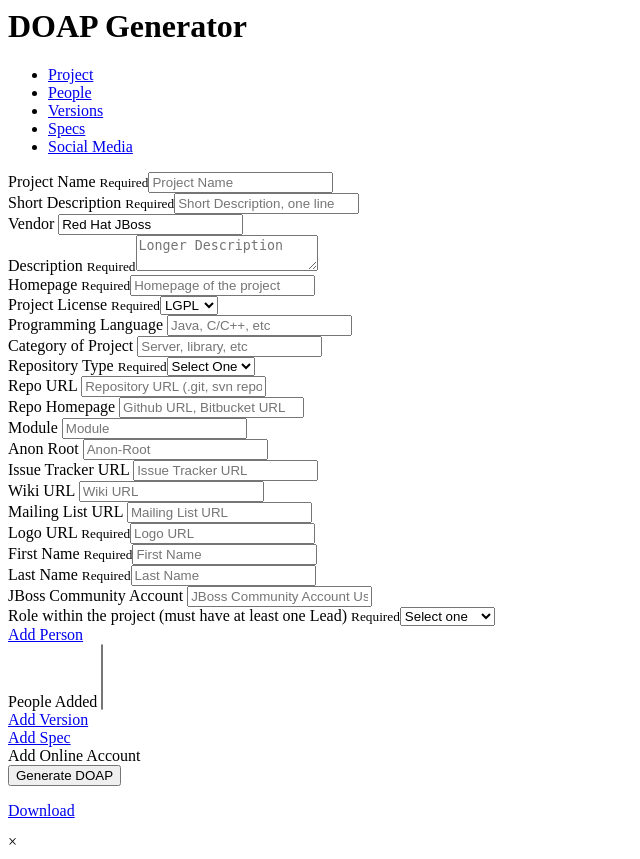
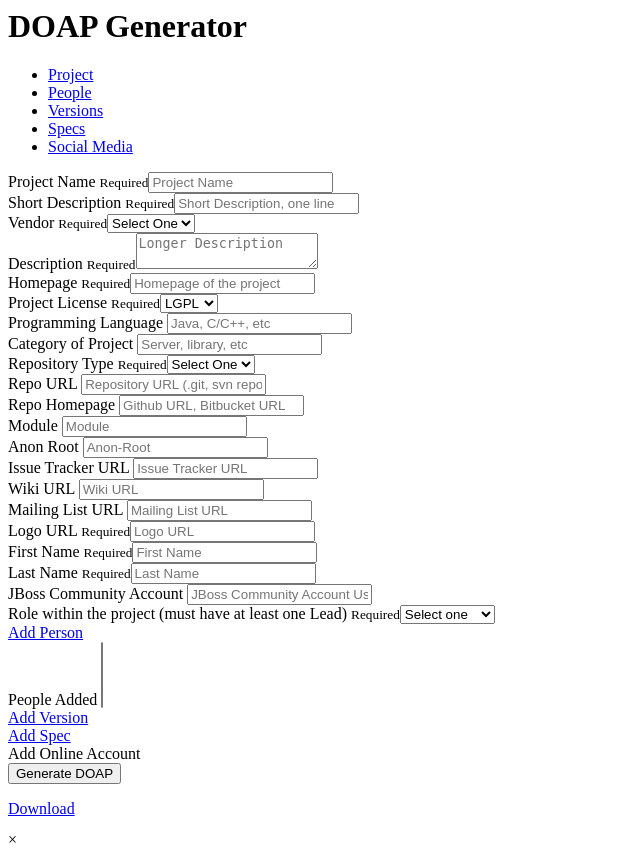
Before and after one commit to jboss-developer/doap, a Node project: template src/partials/doap-entry.jade in a window 1280 px wide. Shown: the whole page, without its empty margins (0-640 px from the left). Run offline with Node 20 templates, Linux system fonts and the light colour scheme; the template is opened without the code that fills it, so the values that code supplies are empty.

Commit message:
Switching vendor to a drop down list

```diff
--- a/src/partials/doap-entry.jade
+++ b/src/partials/doap-entry.jade
@@ -26,7 +26,12 @@ form#doap-form(data-abide="ajax")
                 input#shortdesc(type="text", name="shortdesc", placeholder="Short Description, one line", required="")
             .input-container
               label Vendor
-                input#vendor(type="text", name="vendor", placeholder="Vendor", value="Red Hat JBoss")
+                small Required
+                select#vendor(name="vendor", required="")
+                  option(value="") Select One
+                  option(value="Red Hat") Red Hat
+                  option(value="Apache") Apache
+                  option(value="Eclipse") Eclipse
             .input-container
               label Description
                 small Required
```
